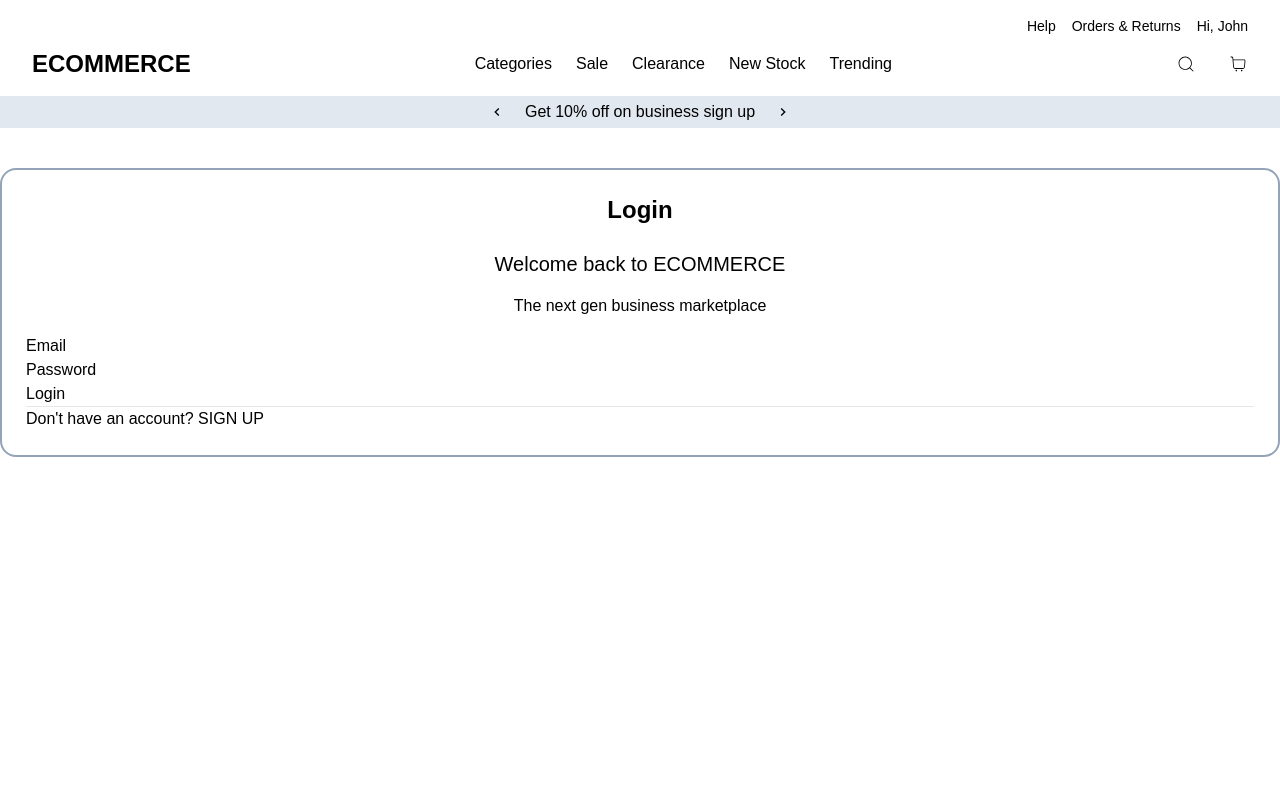
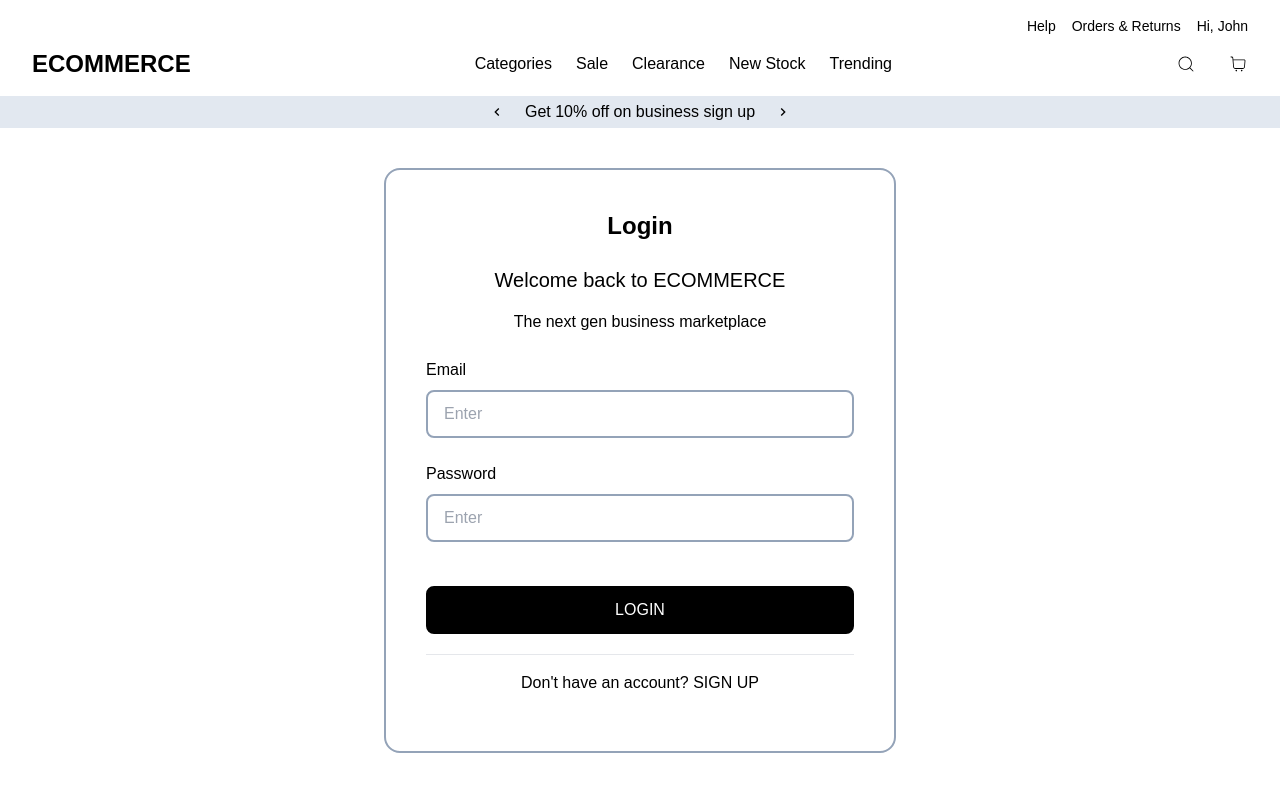
Before and after one commit to kabilansakthivelu/ecommerce, a React (Vite) app: page /login in a window 1280 px wide. Shown: the top 792 px of the page. Built offline with nearby package versions, Linux system fonts and the light colour scheme.

Commit message:
Login page Styling changes

```diff
--- a/src/pages/Login/Login.css
+++ b/src/pages/Login/Login.css
@@ -1,15 +1,31 @@
 .container {
-  @apply border-2 p-6 border-slate-400 rounded-2xl w-2/5;
+  @apply border-2 p-2 md:p-10 border-slate-400 rounded-2xl basis-5/6 lg:basis-2/5;
 }
 
 .container--heading {
-  @apply text-2xl font-semibold text-center;
+  @apply text-xl md:text-2xl font-semibold text-center;
 }
 
 .container--sub-heading {
-  @apply text-center mt-6 text-xl;
+  @apply text-center mt-6 text-lg md:text-xl;
 }
 
-.container-message {
+.container--message {
   @apply text-center my-4;
 }
+
+.container--formField {
+  @apply flex flex-col my-6 gap-y-2;
+}
+
+.container--formField__input {
+  @apply w-full py-2 border-2 border-slate-400 rounded-lg h-10 md:h-12 px-4;
+}
+
+.container--button {
+  @apply border-2 border-black w-full rounded-lg h-10 md:h-12 my-5 bg-black text-white;
+}
+
+.container--navigation {
+  @apply text-center my-4;
+}
--- a/src/pages/Login/Login.jsx
+++ b/src/pages/Login/Login.jsx
@@ -6,19 +6,19 @@ const Login = () => {
     <div className="container">
       <h3 className="container--heading">Login</h3>
       <p className="container--sub-heading">Welcome back to ECOMMERCE</p>
-      <p className="container-message">The next gen business marketplace</p>
+      <p className="container--message">The next gen business marketplace</p>
       <form>
-        <div>
+        <div className="container--formField">
         <label htmlFor="email">Email</label>
-        <input type="email" id="email" />
+        <input type="email" id="email" placeholder="Enter" className="container--formField__input"/>
         </div>
-      <div>
+      <div className="container--formField">
         <label htmlFor="password">Password</label>
-        <input type="password" id="password" />
+        <input type="password" id="password" placeholder="Enter" className="container--formField__input"/>
         </div>
-        <button>Login</button>
+        <button className="container--button">LOGIN</button>
         <hr />
-        <p>Don't have an account? <Link to="/register">SIGN UP</Link></p>
+        <p className="container--navigation">Don't have an account? <Link to="/register">SIGN UP</Link></p>
       </form>
     </div>
     );
```
